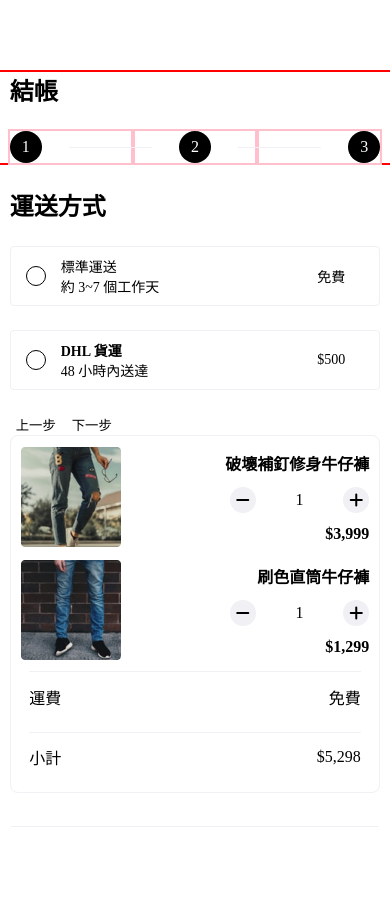
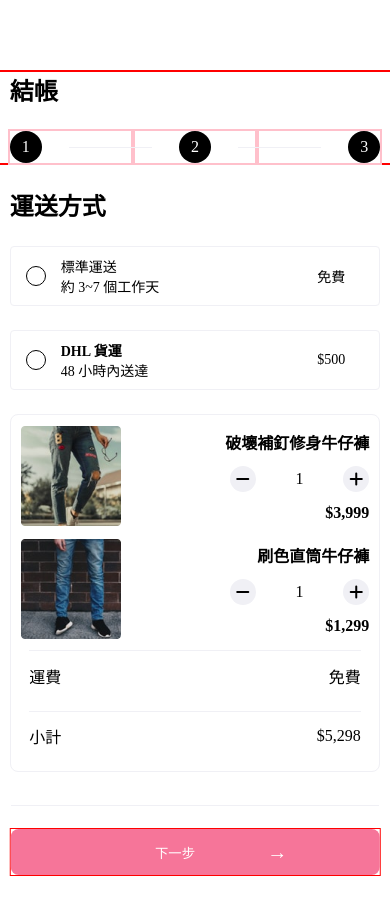
Before and after one commit to limecorner/a-shop, a website built with webpack: page index.html in a window 390 px wide. Built offline with nearby package versions, Linux system fonts and the light colour scheme.

Commit message:
mobile button

```diff
--- a/index.html
+++ b/index.html
@@ -118,8 +118,8 @@
               </div>
               <div class="control-panel-wrapper">
                 <div id="btn-control" class="control-panel">
-                  <button class="btn btn-outline">上一步</button>
-                  <button class="btn btn-primary">下一步</button>
+                  <button class="btn btn-outline d-none">上一步</button>
+                  <button class="btn btn-primary "><span>下一步</span> </button>
                 </div>
               </div>
             </form>
--- a/src/scss/main.scss
+++ b/src/scss/main.scss
@@ -519,3 +519,72 @@ $button-margin: 24px;
     border-top: 1px solid $light-gray;
   }
 }
+
+// button
+.control-panel-wrapper {
+  position: relative;
+}
+
+.control-panel {
+  position: absolute;
+  display: flex;
+  justify-content: space-between;
+  top: $cart-height + $section-margin + $button-margin;
+  left: 50%;
+  transform: translateX(-50%);
+  width: 100%;
+  border: 1px solid red;
+  & .btn {
+    position: relative;
+    height: 46px;
+    border-radius: 8px;
+    &::before,
+    & span {
+      position: absolute;
+      top: 50%;
+      transform: translateY(-50%);
+    }
+    &::before {
+      font-size: 20px;
+    }
+  }
+  & .btn-outline {
+    width: 30%;
+    background-color: pink;
+    &::before {
+      left: 0;
+      content: "\27F5";
+    }
+  }
+  & .btn-primary {
+    width: 100%;
+    background-color: #f67599;
+    color: #fff;
+    &::before {
+      right: 25%;
+      content: "\2192";
+    }
+    & span {
+      right: 50%;
+    }
+  }
+}
+
+.btn-outline {
+  &.btn-mobile-half {
+    display: block;
+  }
+}
+
+.btn-primary {
+  &.btn-mobile-half {
+    width: 156px;
+    &::before {
+      right: 25%;
+      content: "\2192";
+    }
+    & span {
+      right: 50%;
+    }
+  }
+}
```
Also changed, not shown: dist/main.css.
